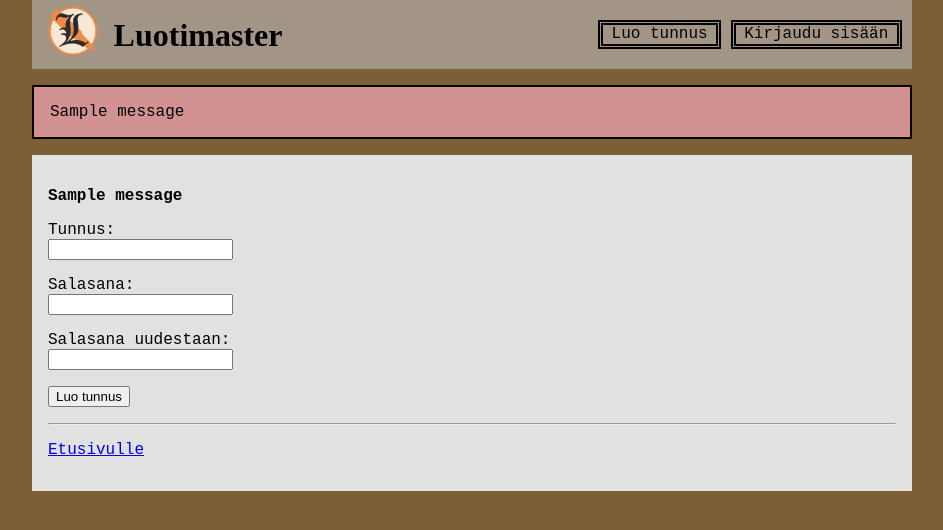
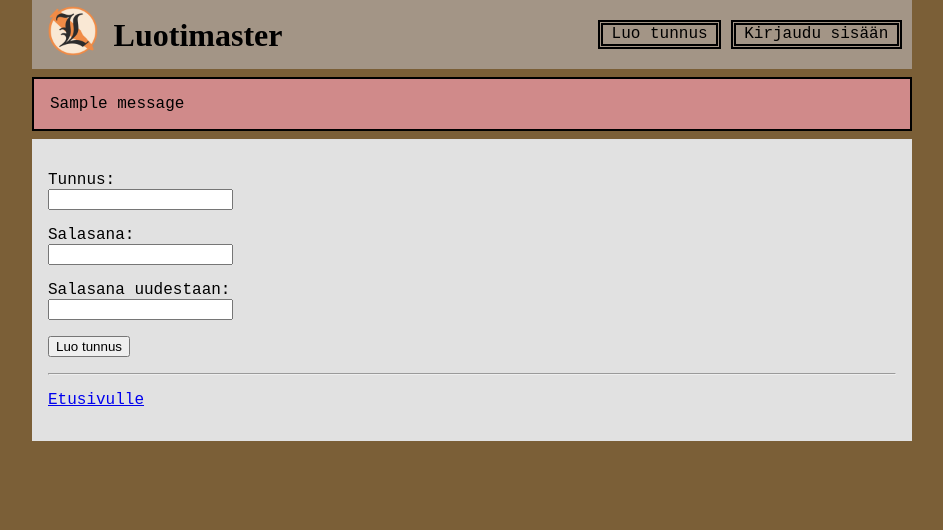
Before and after one commit to meemelii/luotimaster, a Flask app: page /register in a window 1280 px wide. Shown: the top 530 px of the page, without its empty margins (168-1111 px from the left). Run offline with Flask 3, Linux system fonts and the light colour scheme; one stand-in notice (Sample message) is shown.

Commit message:
improved flash message

```diff
--- a/app.py
+++ b/app.py
@@ -45,6 +45,7 @@ def new_report():
     check_csrf()
     target_id = request.form["kohde"]
     event_id = events.add_event(session["user_id"], target_id)
+    flash("Tapahtuma luotu! Voit halutessasi antaa lisätietoja tapahtumasta.")
     return redirect("/event/" + str(event_id) + "/edit")
 
 @app.route("/event/<int:event_id>")
--- a/static/main.css
+++ b/static/main.css
@@ -77,9 +77,9 @@ body {
   }
   .info {
     border: 2px solid rgb(0, 0, 0);
-    margin: 0,5em 0;
+    margin: 0.5em 0;
     padding: 1em;
-    background-color: rgb(211, 146, 146);
+    background-color: rgb(208, 138, 138);
     color: rgb(0, 0, 0);
   }
 
--- a/templates/register.html
+++ b/templates/register.html
@@ -8,11 +8,6 @@
 </head>
 
 <body>
-  {% for message in get_flashed_messages() %}
-  <p>
-    <b>{{ message }}</b>
-  </p>
-  {% endfor %}
 
   <form action="/create" method="post">
     <p>
```
